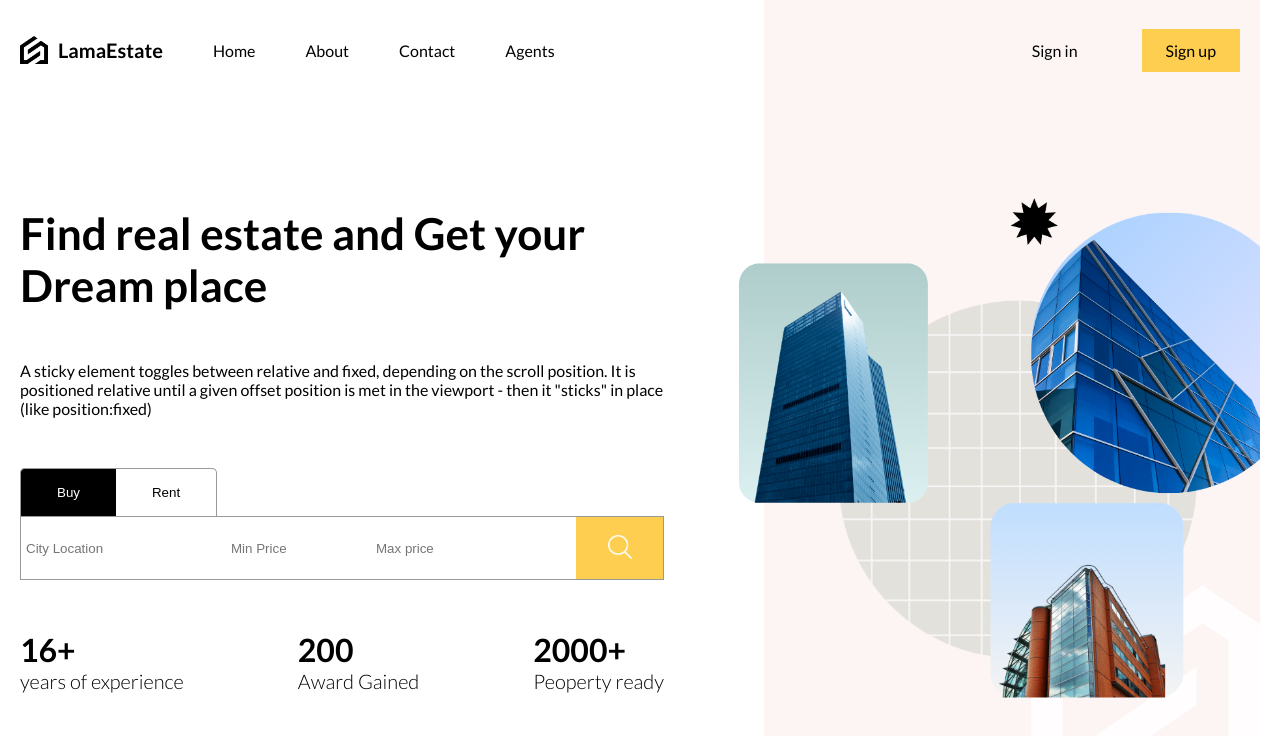
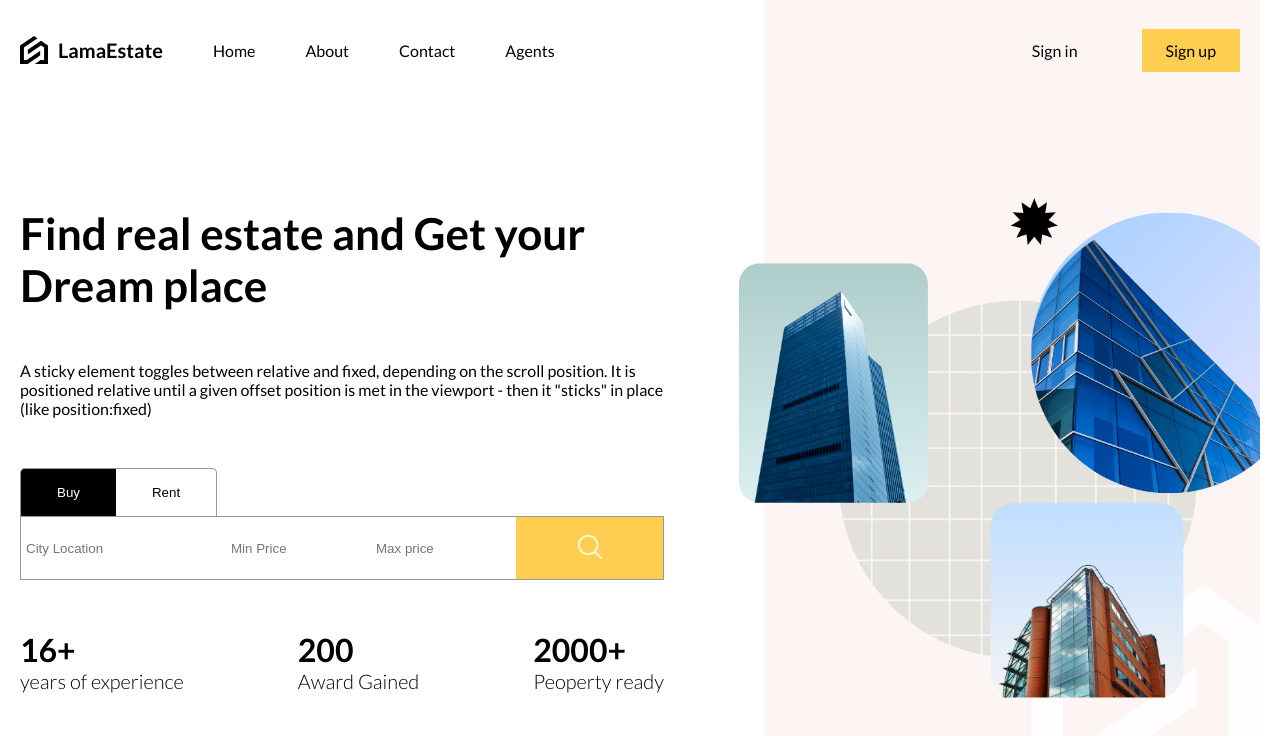
Before and after one commit to zixx-bit/estate-ui, a React (Vite) app: page / in a window 1280 px wide. Shown: the top 736 px of the page. Built offline with nearby package versions, Linux system fonts and the light colour scheme.

Commit message:
update medium screen searchbar

```diff
--- a/src/components/SearchBar/SearchBar.scss
+++ b/src/components/SearchBar/SearchBar.scss
@@ -41,9 +41,16 @@
             @include lg{
                 padding: 0px 5px;
 
-            &:nth-child(2), &:nth-child(2){
+            &:nth-child(2), &:nth-child(3){
                 width: 140px;
             }
+            }
+            @include md{
+                padding: 0px 5px;
+
+                &:nth-child(2), &:nth-child(3){
+                    width: 140px;
+                }
             }
         }
 
```
